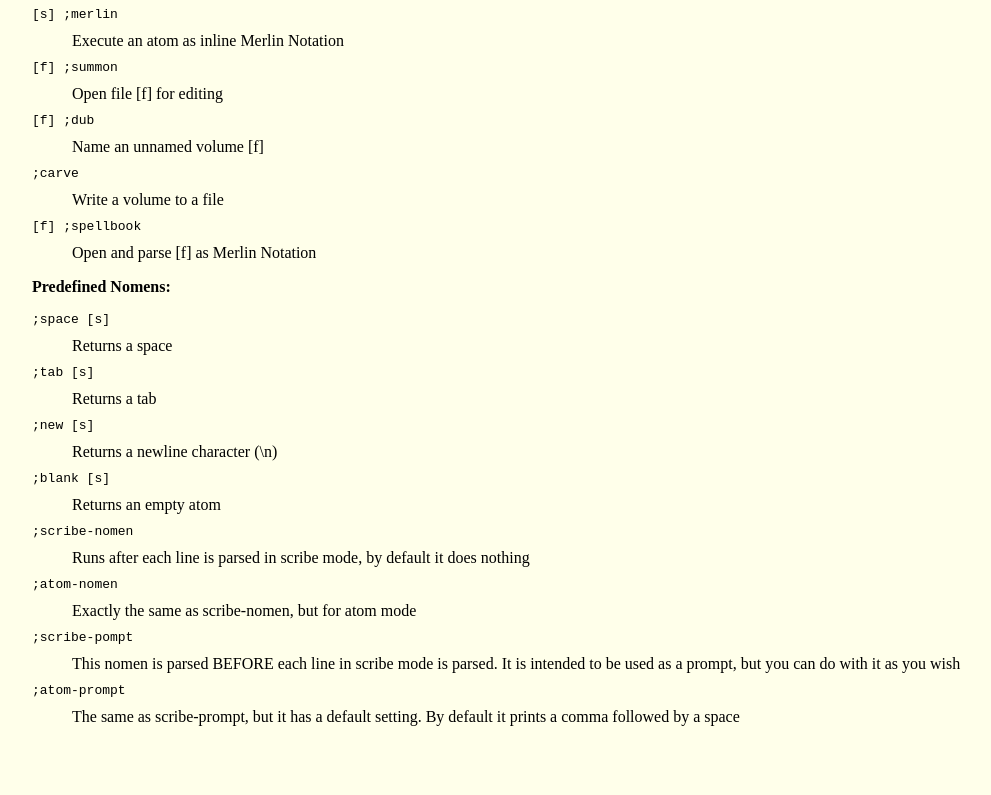
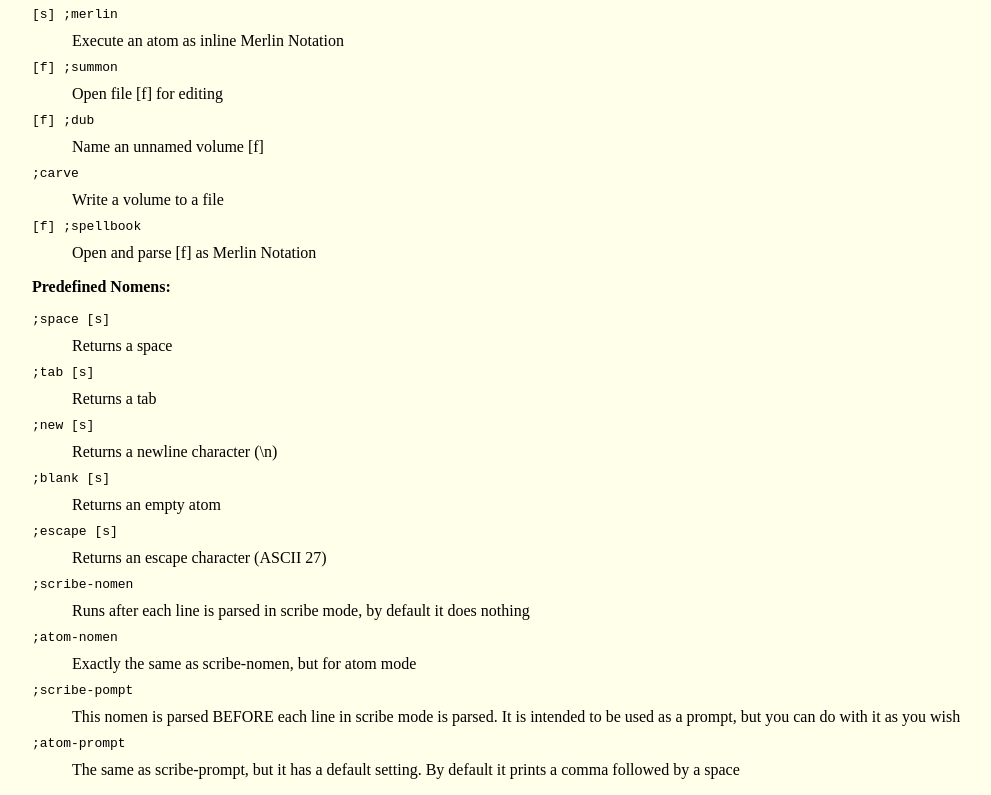
Before and after one commit to merlinfo/merlinfo.github.io, a plain HTML site: page nomenomicon.html in a window 1280 px wide. Shown: the part 2180-2975 px from the top of the page, without its empty margins (16-1007 px from the left). Before the commit the page ends 2922 px from the top, so only its background shows below. Drawn offline with Linux system fonts and the light colour scheme.

Commit message:
typos, ;escape

```diff
--- a/nomenomicon.html
+++ b/nomenomicon.html
@@ -114,6 +114,8 @@
 				<dd>Returns a newline character (\n)</dd>
 			<dt>;blank [s]</dt>
 				<dd>Returns an empty atom</dd>
+			<dt>;escape [s]</dt>
+				<dd>Returns an escape character (ASCII 27)</dd>
 			<dt>;scribe-nomen</dt>
 				<dd>Runs after each line is parsed in scribe mode, by default it does nothing</dd>
 			<dt>;atom-nomen</dt>
```
Also changed, not shown: tutorial.html (+1 -1 lines).
